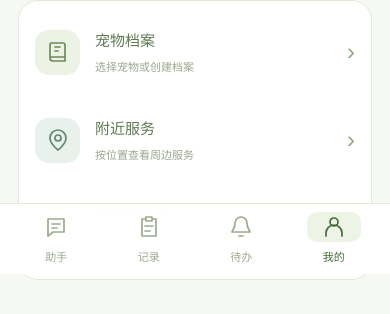
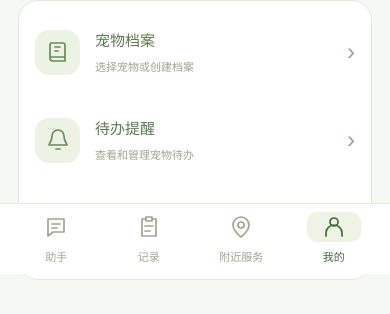
Before and after one commit to Nexus-226/2026-11-2, a React (Vite) app in the folder frontend/: page / in a window 390 px wide. Both pictures are taken after a click on the button "我的". Shown: the part 570-884 px from the top of the page. Built offline with nearby package versions, Linux system fonts and the light colour scheme.

Commit message:
feat(frontend): promote nearby services to mobile navigation

```diff
--- a/frontend/src/components/common/AppHeader.tsx
+++ b/frontend/src/components/common/AppHeader.tsx
@@ -63,13 +63,14 @@ export function AppBottomNav() {
         [
           ["chat", "助手"],
           ["records", "记录"],
-          ["reminders", "待办"],
+          ["nearby", "附近服务"],
           ["mine", "我的"],
         ] as const
       ).map(([id, label]) => {
         const active =
           shared.page === id ||
-          (id === "mine" && ["pets", "nearby", "lost"].includes(shared.page));
+          (id === "mine" &&
+            ["pets", "reminders", "lost"].includes(shared.page));
         return (
           <button
             key={id}
--- a/frontend/src/pages/MyPage.tsx
+++ b/frontend/src/pages/MyPage.tsx
@@ -73,7 +73,7 @@ export default function MyPage() {
                 ? `查看与编辑 · ${pet.name} · ${pet.breed || petSpeciesLabel(pet)}`
                 : "选择宠物或创建档案",
             ],
-            ["nearby", "附近服务", "按位置查看周边服务"],
+            ["reminders", "待办提醒", "查看和管理宠物待办"],
             ["lost", "寻宠信息卡", "准备、预览与复制文字卡"],
           ] as const
         ).map(([id, title, description]) => (
```
Also changed, not shown: 2 other files (tests, documents, lock files or other folders).
